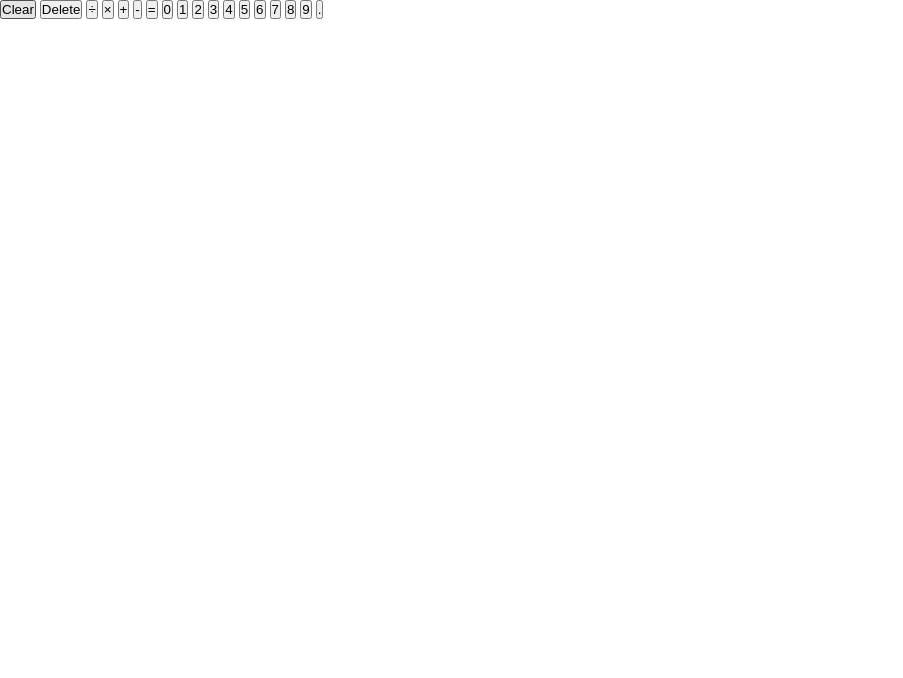
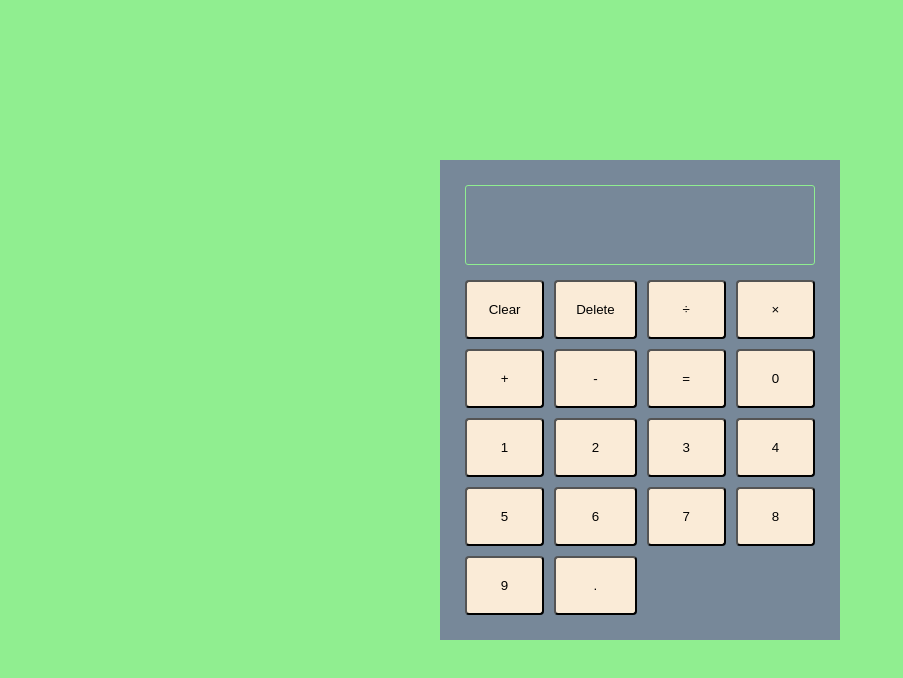
Before and after one commit to Jean-kassyl/Odin-calculator, a plain HTML site: page index.html in a window 1280 px wide. Shown: the whole page, without its empty margins (0-903 px from the left). Drawn offline with Linux system fonts and the light colour scheme.

Commit message:
design of the calculator

```diff
--- a/style.css
+++ b/style.css
@@ -3,3 +3,42 @@
     padding: 0;
     box-sizing: border-box;
 }
+
+body {
+    background-color: lightgreen;
+    display: grid;
+    place-content: center;
+    min-height: 100vh;
+}
+#container {
+    width: 400px;
+    padding: 25px;
+    background-color: lightslategrey;
+    box-shadow: 0.222rem 0.322 0.5rem rgba(0,0,0,0.34);
+    display: flex;
+    flex-direction: column;
+    gap: 15px;
+
+}
+
+.screen {
+    width: 100%;
+    height: 80px;
+    border: 1px solid lightgreen;
+    border-radius: 3px;
+
+}
+
+.buttons {
+    display: grid;
+    grid-template-columns: repeat(4, 1fr);
+    gap: 10px;
+}
+
+.btn {
+    display: inline-block;
+    padding: 20px;
+    background-color:antiquewhite;
+    border-radius: 4px;
+
+}
```
